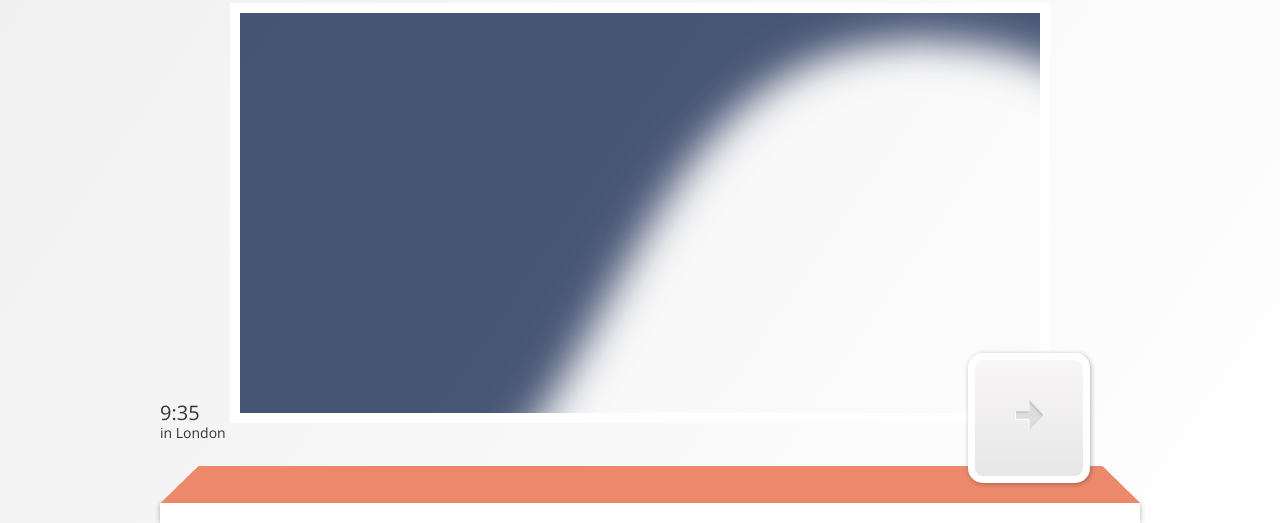
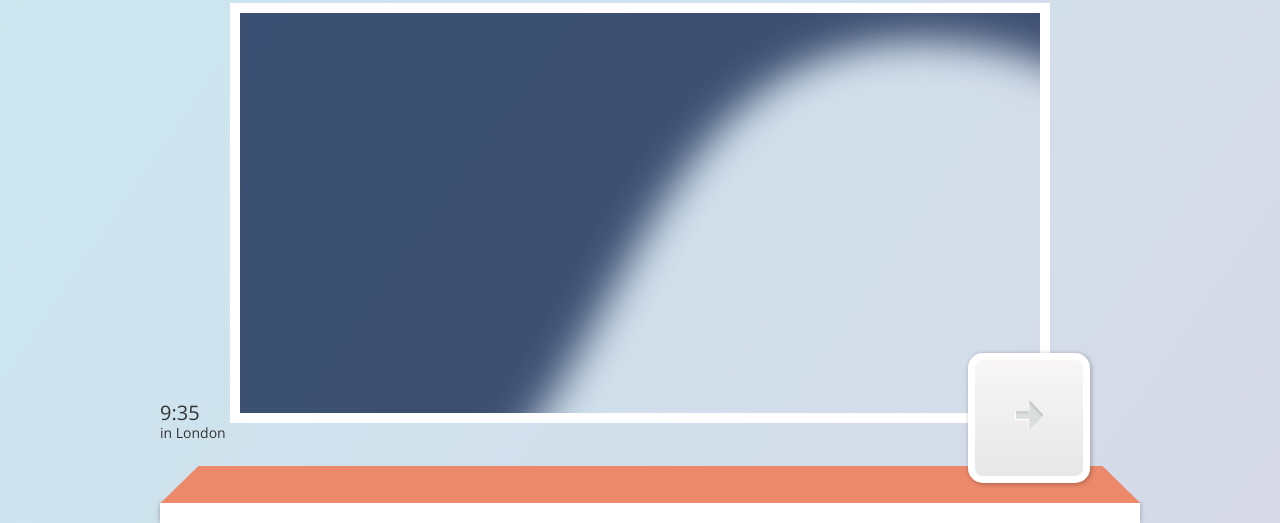
Before and after one commit to raphdamico/data.massivehealth.com, a plain HTML site: page index.html in a window 1280 px wide. Shown: the part 357-880 px from the top of the page. Drawn offline with nearby package versions, Linux system fonts and the light colour scheme.

Commit message:
Adding a nice background gradient.

```diff
--- a/stylesheets/style.css
+++ b/stylesheets/style.css
@@ -141,13 +141,12 @@ ul.unstyled {
 	width:100%;
 	overflow:hidden;
 	min-height: 100%;
-	background-image: -webkit-linear-gradient(top left, #EEE 0%, #FFF 100%);
-	background-image: -ms-linear-gradient(top left, #EEEEEE 0%, #FFFFFF 100%);
-	background-image: -moz-linear-gradient(top left, #EEEEEE 0%, #FFFFFF 100%);
-	background-image: -o-linear-gradient(top left, #EEEEEE 0%, #FFFFFF 100%);
-	background-image: -webkit-gradient(linear, left top, right bottom, color-stop(0, #EEEEEE), color-stop(1, #FFFFFF));
-	background-image: -webkit-linear-gradient(top left, #EEEEEE 0%, #FFFFFF 100%);
-	/*padding-top: 160px;*/
+	background-image: -webkit-linear-gradient(top left, #C9E9F1 0%, #D7D9E8 100%);
+	background-image: -ms-linear-gradient(top left, #C9E9F1 0%, #D7D9E8 100%);
+	background-image: -moz-linear-gradient(top left, #C9E9F1 0%, #D7D9E8 100%);
+	background-image: -o-linear-gradient(top left, #C9E9F1 0%, #D7D9E8 100%);
+	background-image: -webkit-gradient(linear, left top, right bottom, color-stop(0, #C9E9F1), color-stop(1, #D7D9E8));
+	background-image: -webkit-linear-gradient(top left, #C9E9F1 0%, #D7D9E8 100%);
 }
 
 * html #wrapper{
```
